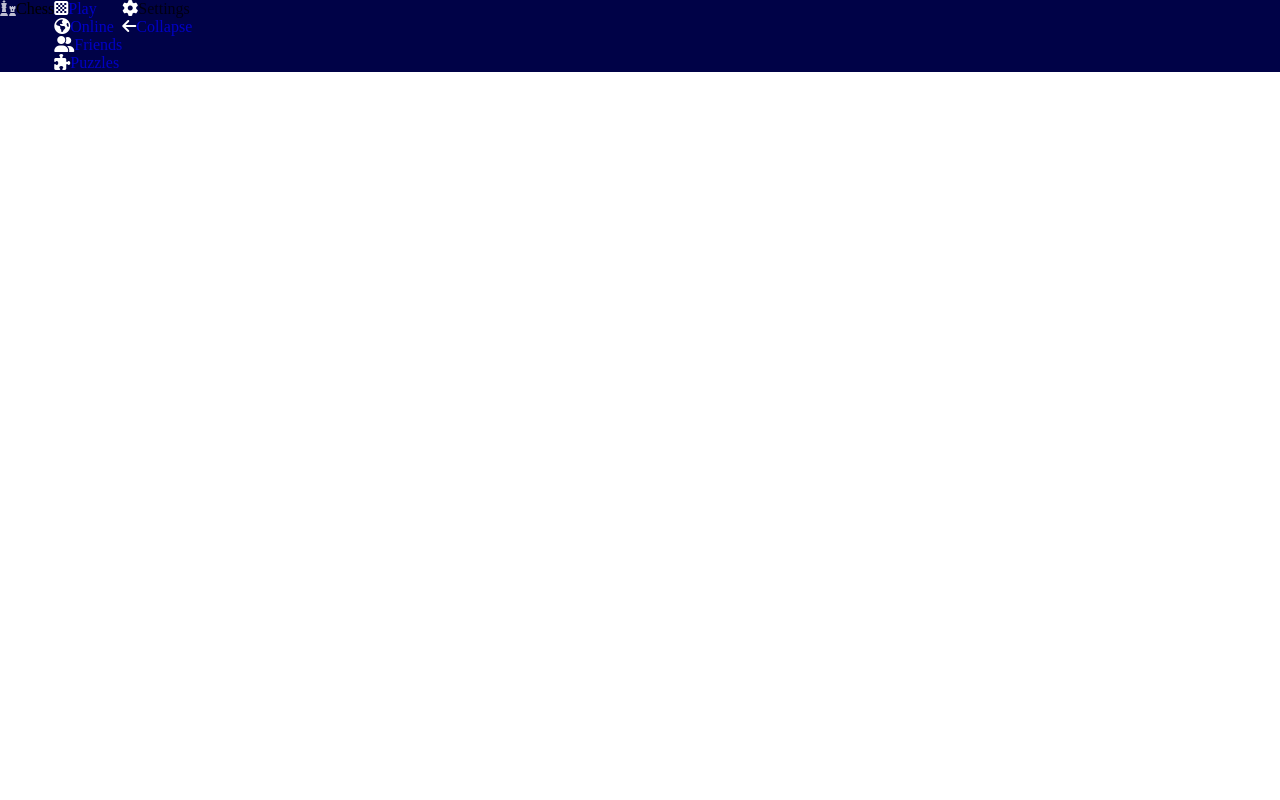
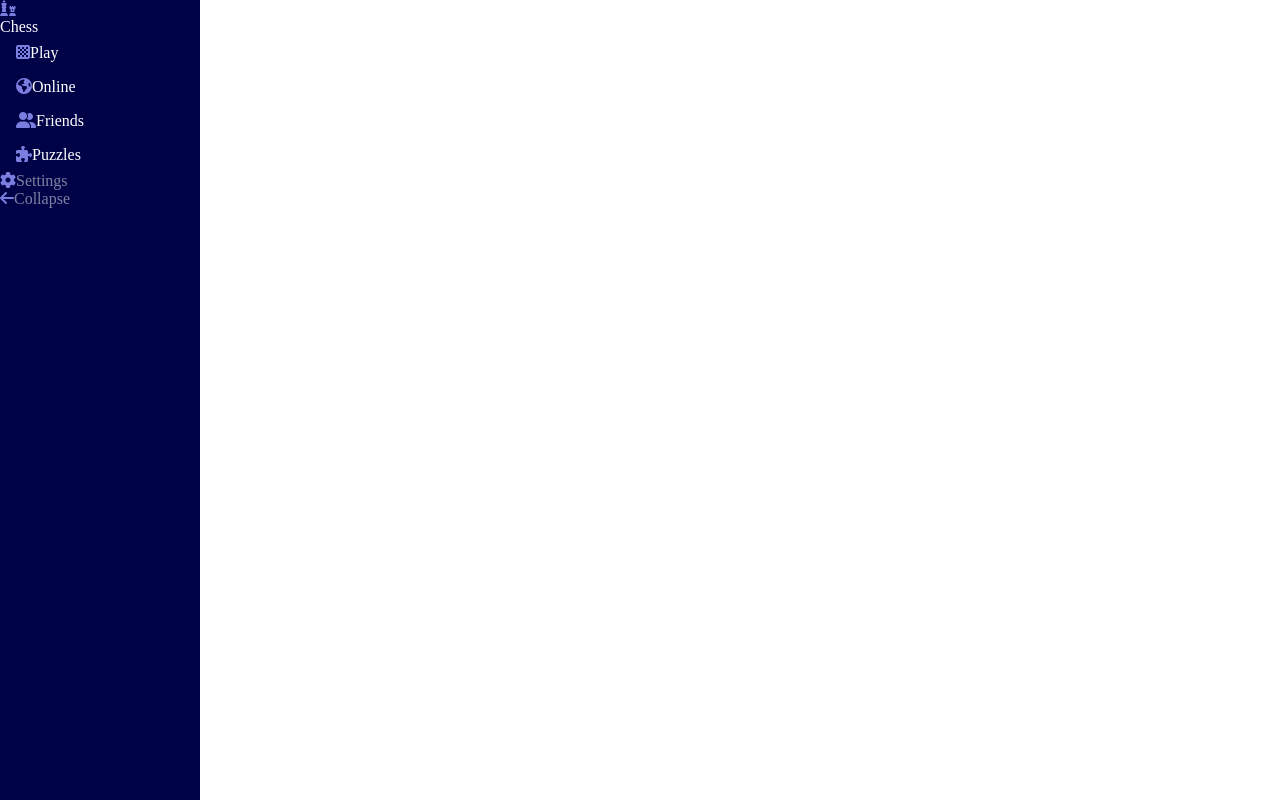
Before and after one commit to MatthewPat1/htmlandcsstests, a plain HTML site: page index.html in a window 1280 px wide. Drawn offline with Linux system fonts and the light colour scheme.

Commit message:
side bar and colors

```diff
--- a/index.html
+++ b/index.html
@@ -10,8 +10,8 @@
 </head>
 <body>
 <!-- Navigation Bar -->
-    <nav class="navbar component">
-        <div class="nav-container">
+<nav class="navbar">
+    <div class="nav-container component">
         <a class="logo" href="#"><i class="fa-solid fa-chess"></i></a>
         <div class="logo-text">Chess</div>
         <ul class="navbar-nav">
@@ -30,7 +30,7 @@
         </ul>
         <ul class="navbar-utility">
             <li>
-                    <i class="fa-solid fa-gear"></i><a ref="#">Settings</a>
+                <i class="fa-solid fa-gear"></i><a href="#">Settings</a>
             </li>
             <li>
                 <i class="fa-solid fa-arrow-left"></i><a href="#">Collapse</a>
--- a/style.css
+++ b/style.css
@@ -1,28 +1,37 @@
 *{
     padding: 0;
     margin: 0;
+    box-sizing: border-box;
+    list-style: none;
+    text-decoration: none;
 }
 i {
+    color: #7A7EDE;
+}
+
+.logo-text{
     color: white;
 }
-ul {
-    list-style-type: none;
-}
-a {
-    text-decoration: none;
-    opacity: 0.75;
+.navbar {
+    display: flex;
+    height: 100vh;
+    position: fixed;
 }
 
 .nav-container {
-background-color: #000247;
-display: flex;
+    background-color: #000247;
+    width: 200px;
+    height: 100%;
 }
-/* .navbar-utility a {
+.nav-item {
+    display:block;
+    padding: 8px 16px;
+}
 
-} */
 .nav-link {
-    color: 003257;
-}
-.nav-link:hover {
     color: white;
 }
+
+.navbar-utility a {
+    color: #8080A3;
+}
```
Lines whose indentation alone changed are shown as unchanged.
